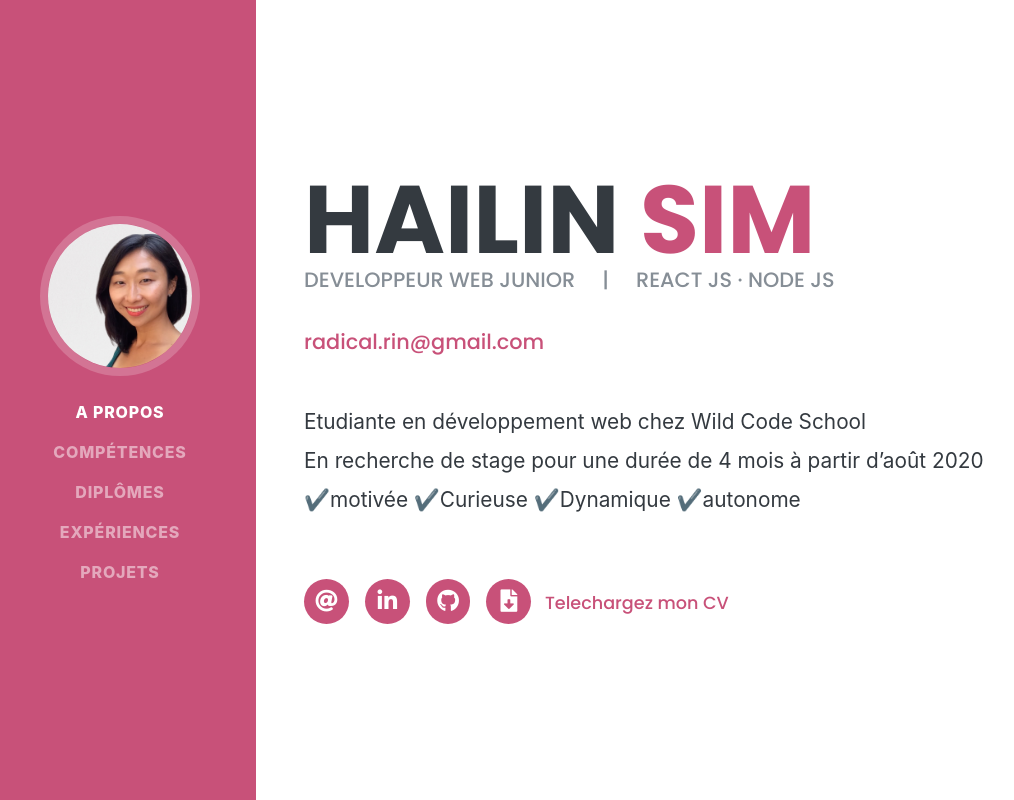
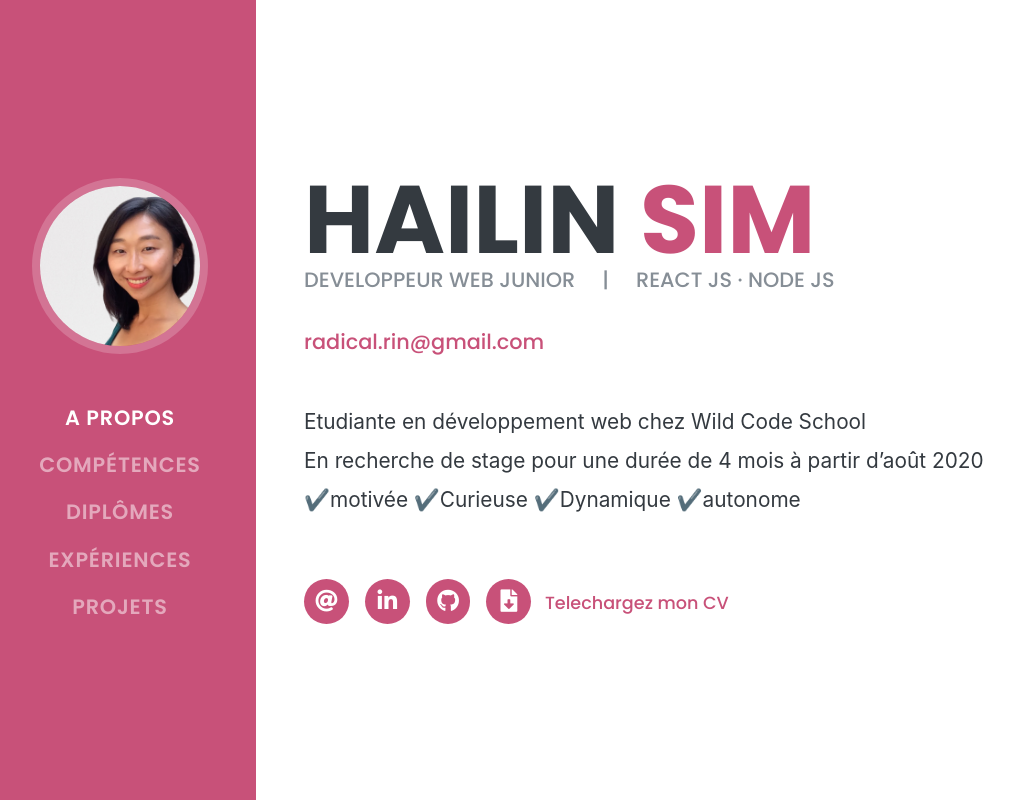
Before and after one commit to Lenasim/cv_web, a React (Create React App) app: page / in a window 1280 px wide. Shown: the top 800 px of the page, without its empty margins (16-1030 px from the left). Built offline with nearby package versions, Linux system fonts and the light colour scheme.

Commit message:
nav size, font changed

```diff
--- a/public/style.css
+++ b/public/style.css
@@ -169,7 +169,7 @@ body {
   }
   .projects_item:hover .projects_text h4 {
     background: linear-gradient(to right, #C85179 0%, rgb(201, 126, 151) 70%);
-    -webkit-background-clip: text;
+    background-clip: text;
     -webkit-text-fill-color: transparent;
   }
 
@@ -215,7 +215,9 @@ body {
 
 
   #sideNav .navbar-nav .nav-item .nav-link {
-    font-weight: 800;
+    font-family: 'Poppins';
+    font-size: 1.3rem;
+    font-weight: 600;
     letter-spacing: 0.05rem;
     text-transform: uppercase;
   }
@@ -237,12 +239,12 @@ body {
     }
     #sideNav .navbar-brand {
       display: flex;
-      margin: auto auto 0;
+      margin: auto auto 1.5rem;
       padding: 0.5rem;
     }
     #sideNav .navbar-brand .img-profile {
-      max-width: 10rem;
-      max-height: 10rem;
+      max-width: 12rem;
+      max-height: 11rem;
       border: 0.5rem solid rgba(255, 255, 255, 0.2);
     }
     #sideNav .navbar-collapse {
```
